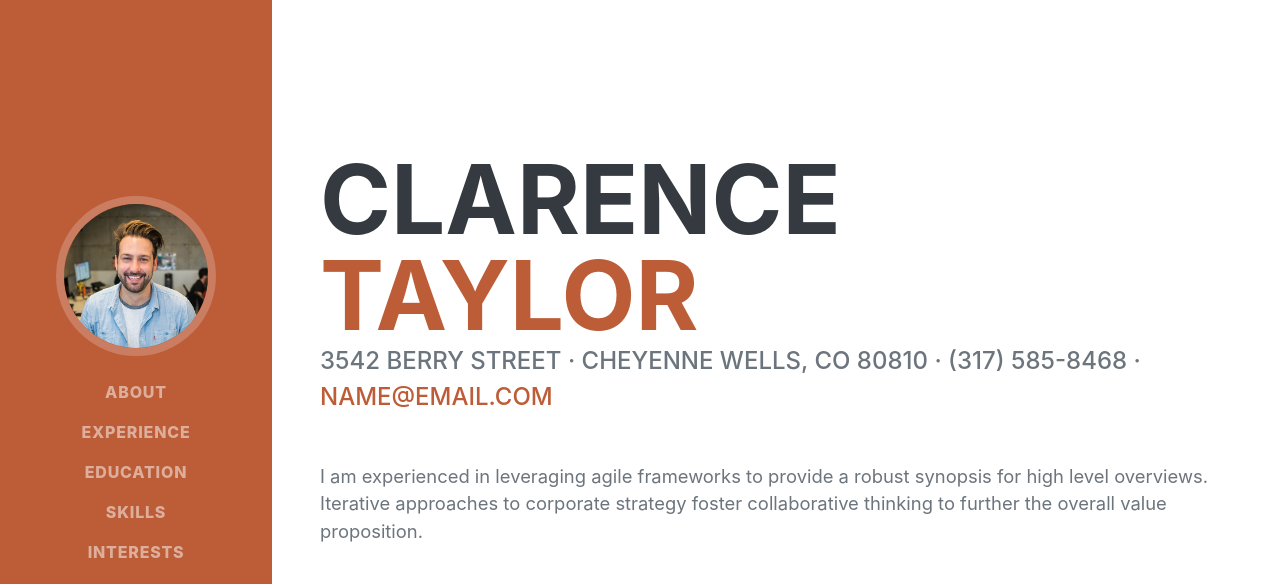
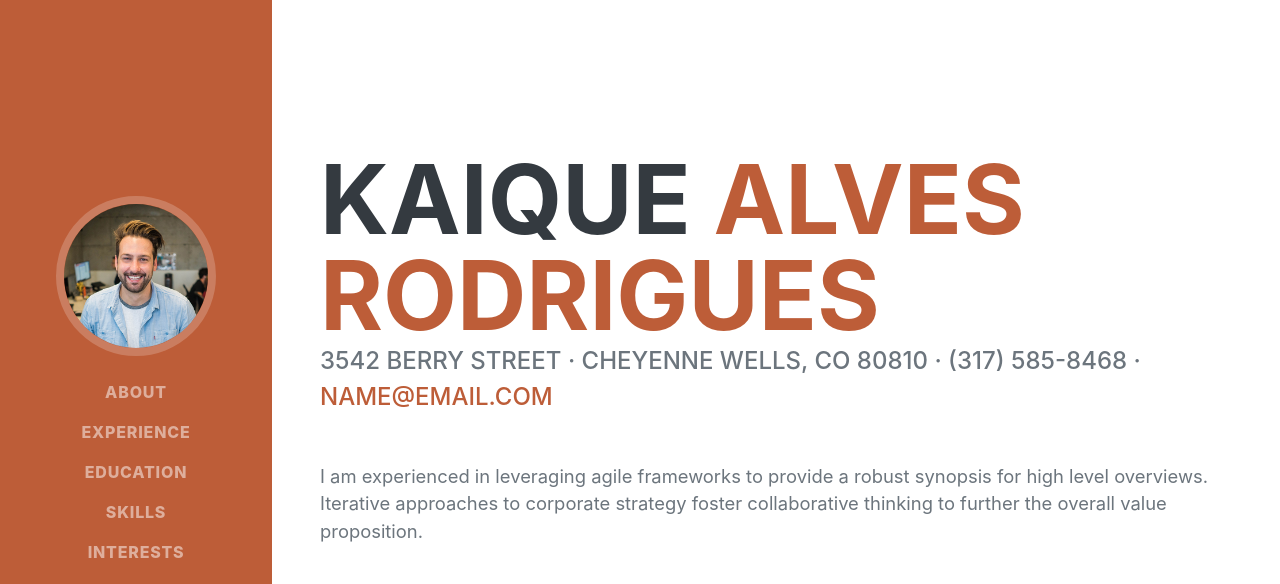
Before and after one commit to Kaique-Rodrigues/Kaique-Rodrigues.github.io, a plain HTML site: page index.html in a window 1280 px wide. Shown: the top 584 px of the page. Drawn offline with nearby package versions, Linux system fonts and the light colour scheme; a web font is replaced by a local one.

Commit message:
mudando nome

```diff
--- a/index.html
+++ b/index.html
@@ -40,8 +40,8 @@
             <section class="resume-section" id="about">
                 <div class="resume-section-content">
                     <h1 class="mb-0">
-                        Clarence
-                        <span class="text-primary">Taylor</span>
+                        Kaique
+                        <span class="text-primary">Alves Rodrigues</span>
                     </h1>
                     <div class="subheading mb-5">
                         3542 Berry Street · Cheyenne Wells, CO 80810 · (317) 585-8468 ·
```
